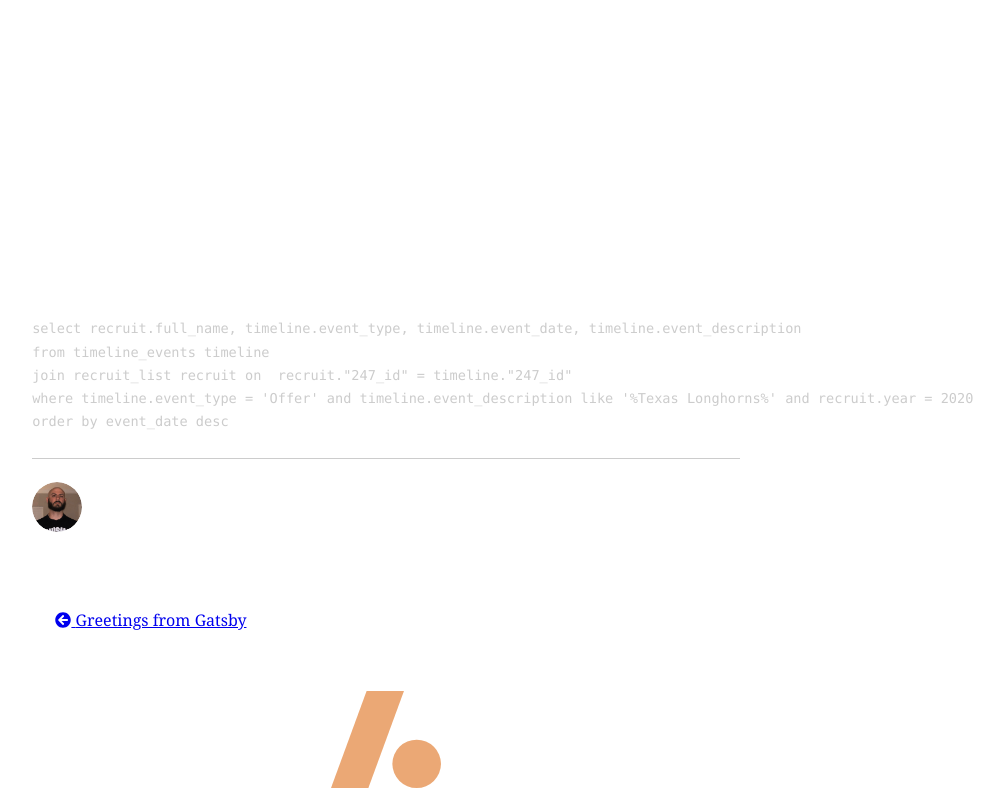
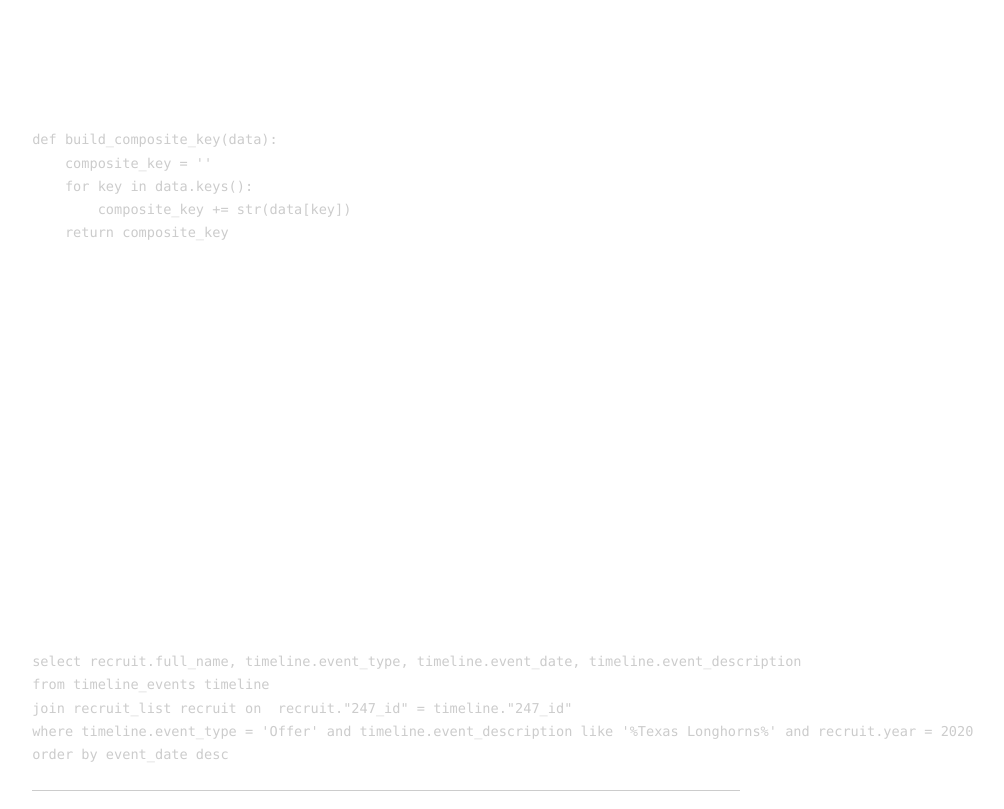
Before and after one commit to scottenriquez/scottie-is-xxx, a Gatsby site in the folder scottie-is-xxx/: page /writing/college-football-recruiting-queries/ in a window 1280 px wide. Shown: the part 3520-4329 px from the top of the page, without its empty margins (254-1258 px from the left). Built offline with nearby package versions, Linux system fonts and the light colour scheme; Gatsby itself is replaced by a stand-in of ours; some packages are replaced by stand-ins of ours; code samples lack their colours; what typography-theme-github would draw is missing.

Commit message:
Updating college football database blog post for duplicate composite utility

````diff
--- a/scottie-is-xxx/content/blog/writing/college-football-recruiting-queries/index.md
+++ b/scottie-is-xxx/content/blog/writing/college-football-recruiting-queries/index.md
@@ -104,6 +104,18 @@ After the first two stages, there are three output directories containing data:
 
 There are also several utility scripts to apply additional transformations. The first of these is `merge_utility.py` which merges all recruit files in each of the top-level year directories into a single file. This can be easier to manage than handling the thousands of files generated by stages one and two depending on the use case. Specifically, it is more performant for Athena which prefers larger files (~100MBs is the sweet spot according to the AWS documentation) as opposed to a higher volume of files. To run, use the command `python merge_utility.py <PATH_TO_DIRECTORY_WITH_FILES_TO_MERGE> <PATH_TO_OUTPUT_FILE>`.
 
+Both the recruiting history and event timeline scraping produced numerous duplicates. These data structure don't have a unique identifier (i.e. `247_id`). `duplicate_composite_utility.py` creates a composite key by concatenating all fields together to detect duplicates and deletes accordingly:
+
+```python
+def build_composite_key(data):
+    composite_key = ''
+    for key in data.keys():
+        composite_key += str(data[key])
+    return composite_key
+```
+
+To run, use the command `python duplicate_composite_utility.py <PATH_TO_FILE_WITH_COMPOSITE_KEY>`.
+
 Numerous duplicate recruits exist after producing the recruit lists in stage one, so `duplicate_utility.py` can be run to clean a stage one output file in place: `python duplicate_utility.py <PATH_TO_RECRUIT_LIST_FILE>`.
 
 ## Configuring AWS Athena
````
